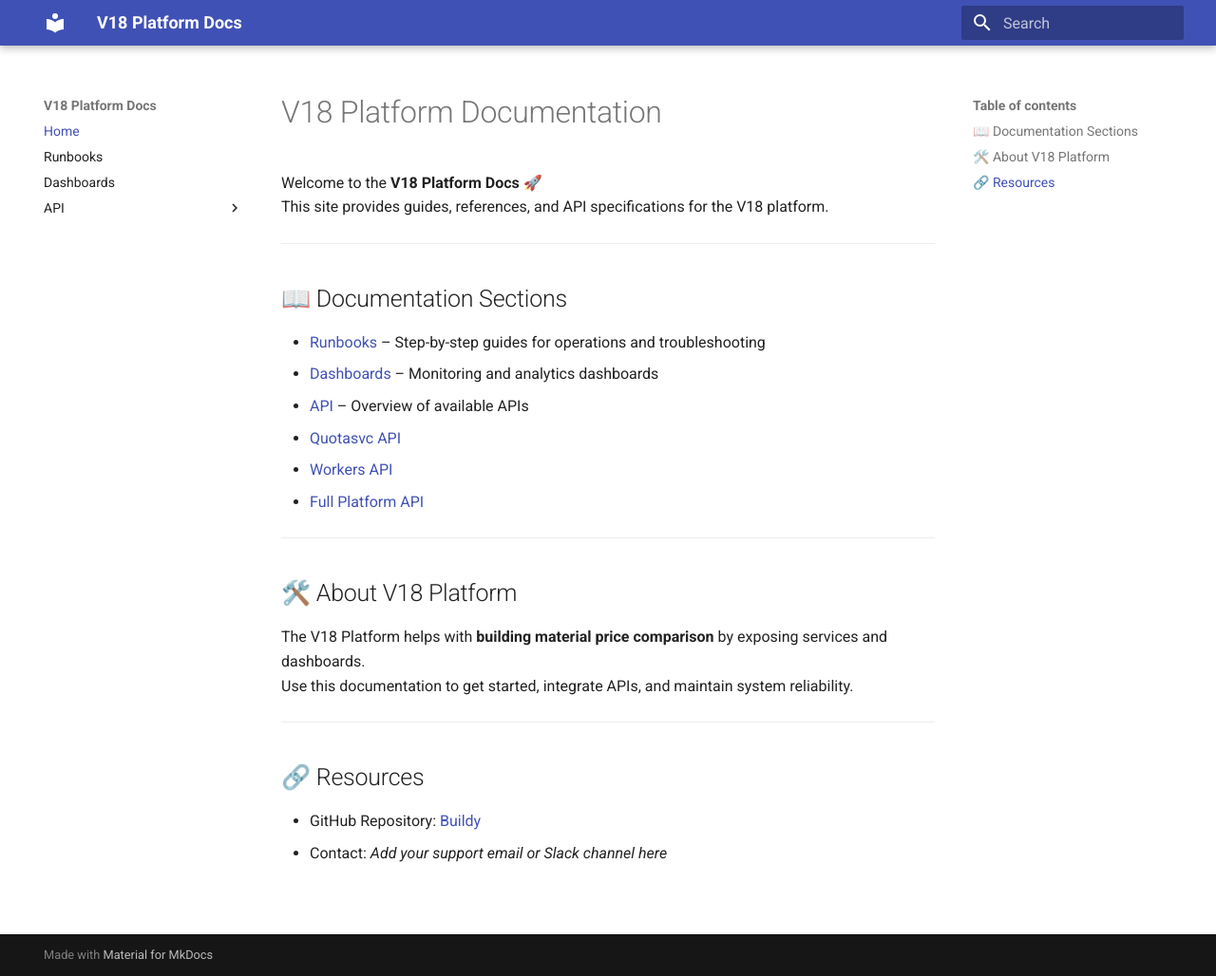
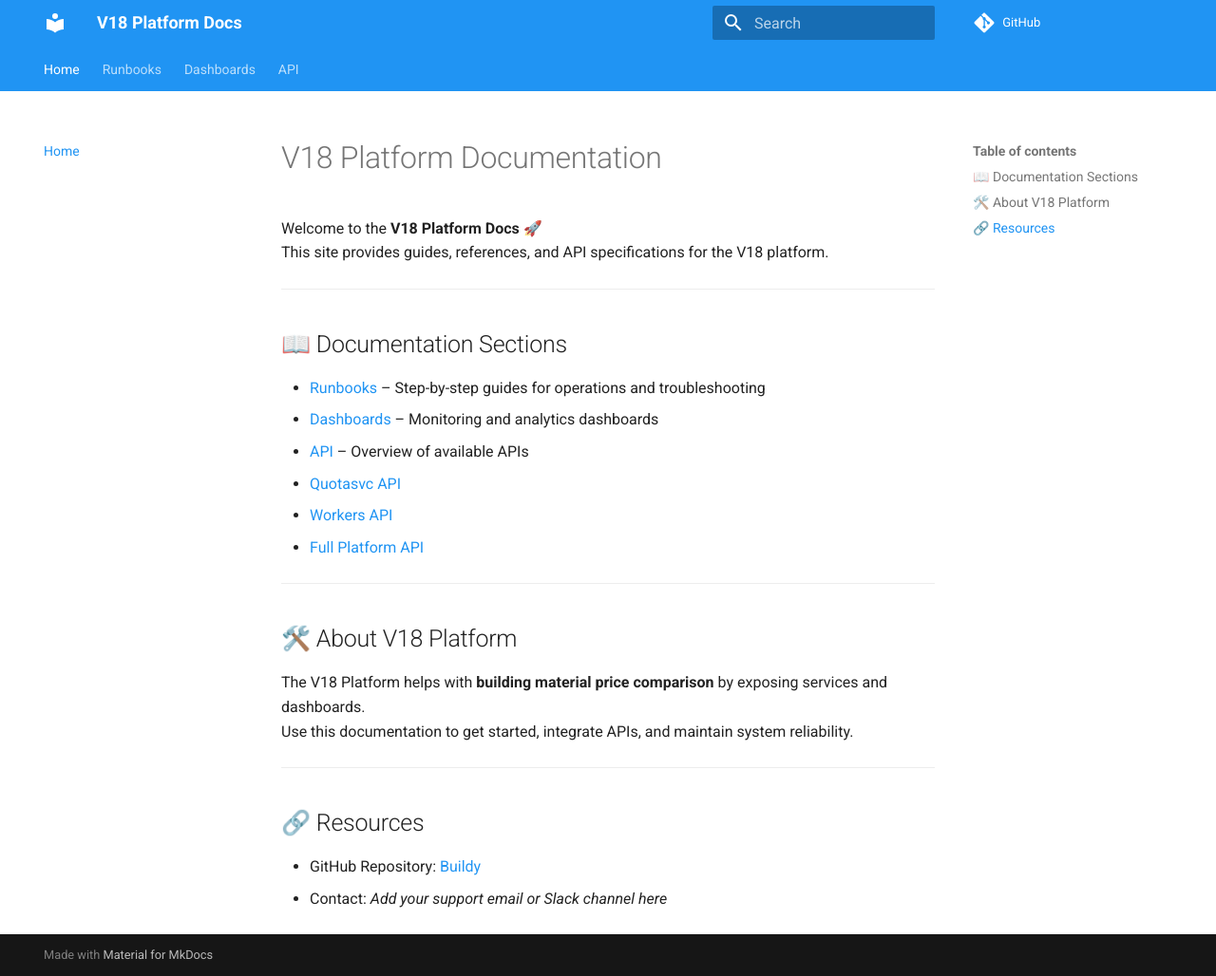
Before and after one commit to Kello54/Buildy, an MkDocs documentation site: the page built from docs/index.md, in a window 1280 px wide and 1028 px high. Shown: the whole window at 95% size. Built offline with MkDocs 1.6.1 and Material for MkDocs 9.7.7, drawn with Linux system fonts in a browser that asks for light colours; comment, search, counter and statistics services are not loaded.

Commit message:
Update mkdocs.yml

```diff
--- a/mkdocs.yml
+++ b/mkdocs.yml
@@ -1,6 +1,21 @@
 site_name: V18 Platform Docs
+site_description: Documentation for the V18 Platform
+site_author: V18 Team
+repo_url: https://github.com/YOUR-USERNAME/YOUR-REPO
+
 theme:
   name: material
+  features:
+    - navigation.instant
+    - navigation.sections
+    - navigation.tabs
+    - search.suggest
+    - search.highlight
+    - content.code.copy
+  palette:
+    - scheme: default
+      primary: blue
+      accent: indigo
 
 plugins:
   - search
```
